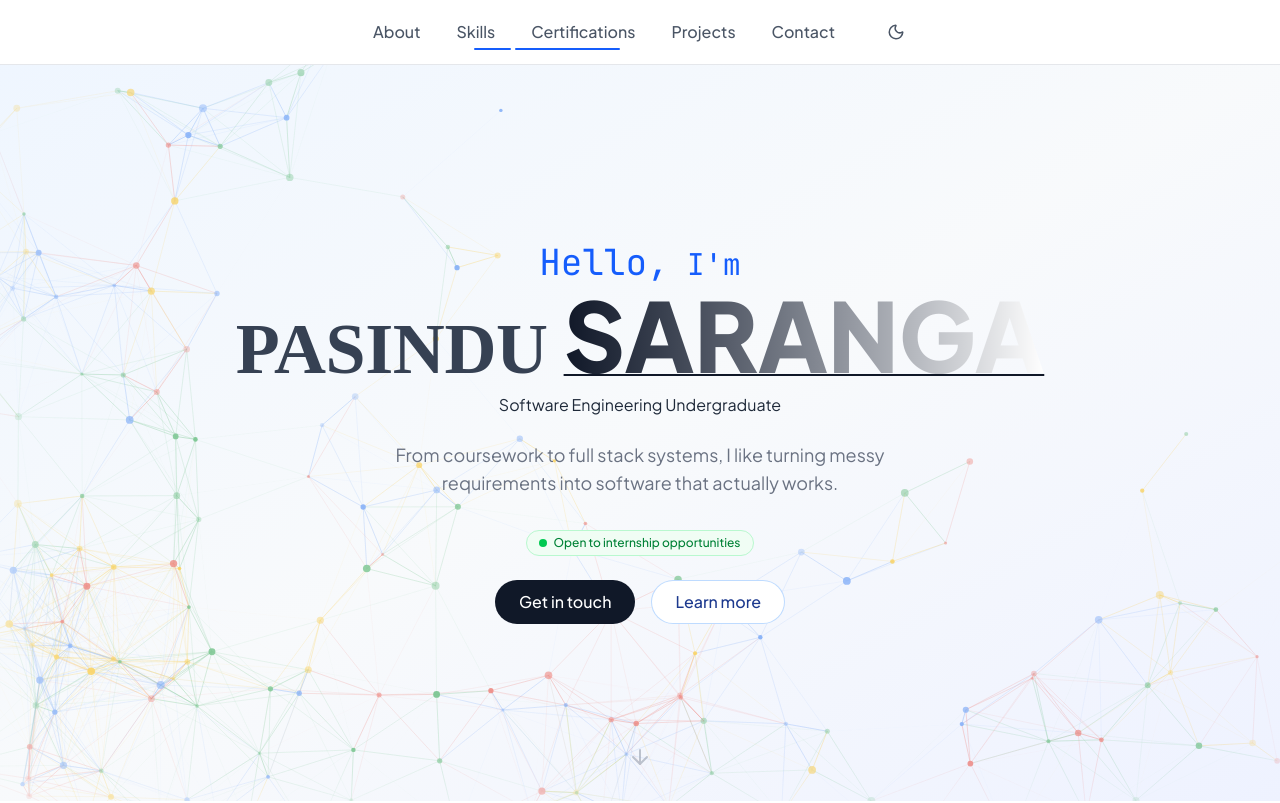
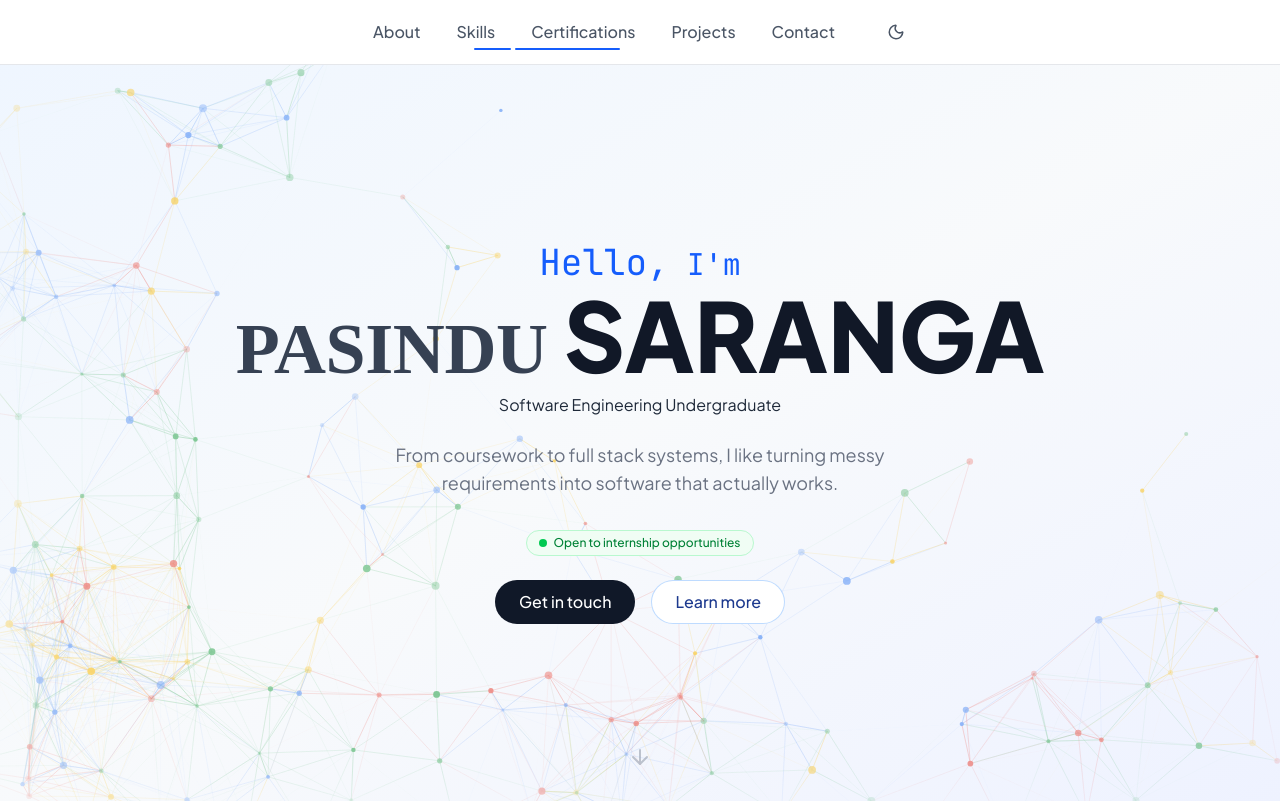
Before and after one commit to SAR4NGA/portfolio, a React (Vite) app: page / in a window 1280 px wide. Shown: the top 803 px of the page. Built offline with nearby package versions, Linux system fonts and the light colour scheme; a web font is replaced by a local one.

Commit message:
fix: add bg-no-repeat and solid background-color so SARANGA shine disappears after sweeping, truly left-to-right

```diff
--- a/src/index.css
+++ b/src/index.css
@@ -105,7 +105,7 @@ body,
 
 @keyframes text-shine {
   0% { background-position: -200% 50%; }
-  12% { background-position: 200% 50%; }
+  14% { background-position: 200% 50%; }
   100% { background-position: 200% 50%; }
 }
 
--- a/src/pages/Home.tsx
+++ b/src/pages/Home.tsx
@@ -132,9 +132,9 @@ export default function Home() {
               initial={{ opacity: 0, y: 16 }}
               animate={{ opacity: 1, y: 0 }}
               transition={{ duration: 0.5, delay: 1.5 }}
-              className="inline-block ml-2 sm:ml-4 text-5xl sm:text-6xl md:text-8xl font-black bg-gradient-to-r from-gray-900 via-white to-gray-900 dark:from-white dark:via-gray-200 dark:to-white bg-[length:200%_100%] bg-clip-text text-transparent underline decoration-gray-900 dark:decoration-white decoration-2 animate-text-shine"
+              className="inline-block ml-2 sm:ml-4 text-5xl sm:text-6xl md:text-8xl font-black bg-[#111827] dark:bg-white bg-no-repeat bg-[linear-gradient(90deg,#111827_35%,white_48%,#111827_65%)] dark:bg-[linear-gradient(90deg,#fff_35%,#e5e7eb_48%,#fff_65%)] bg-[length:300%_100%] bg-clip-text text-transparent  decoration-gray-900 dark:decoration-white decoration-2 animate-text-shine"
               style={{ animationDelay: '2.2s' }}
-            >
+              >
               SARANGA
             </motion.span>
           </h1>
```
